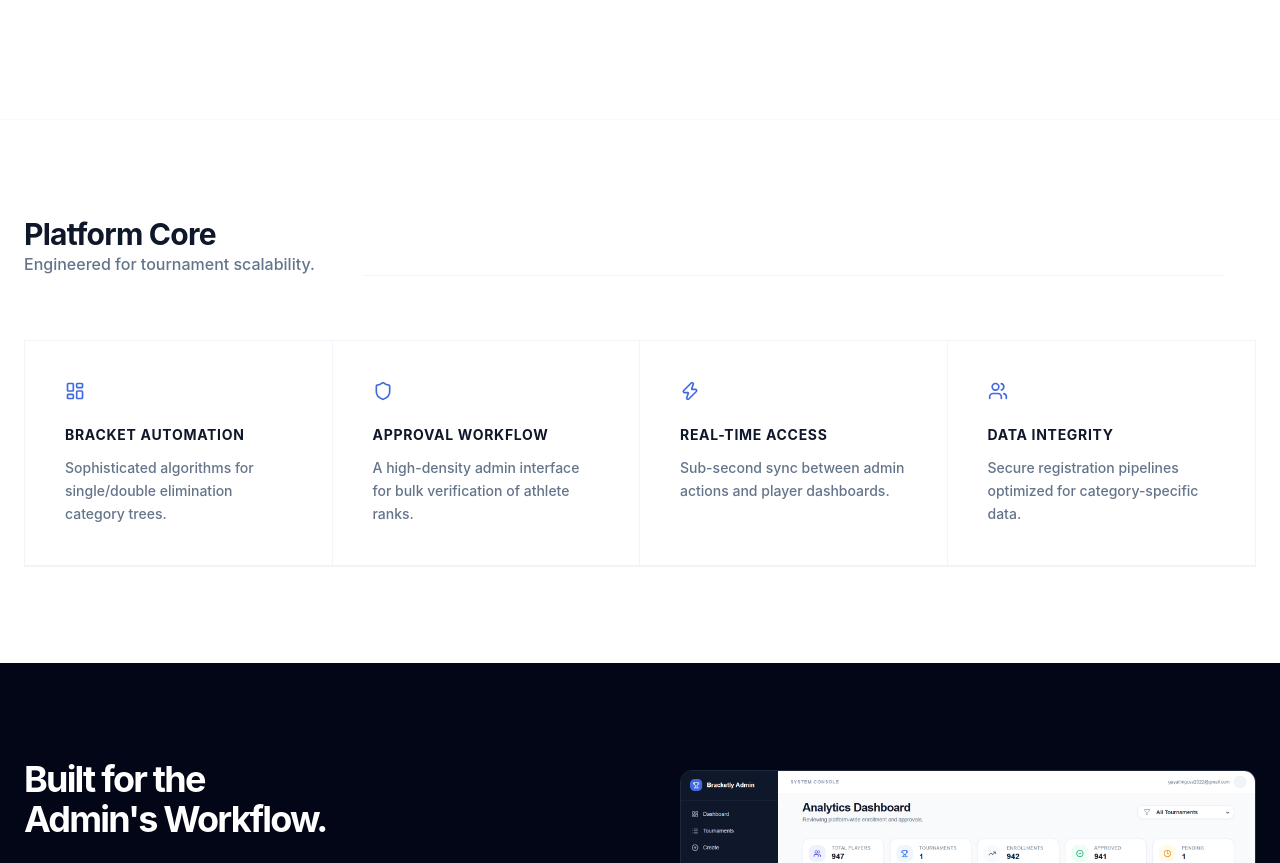
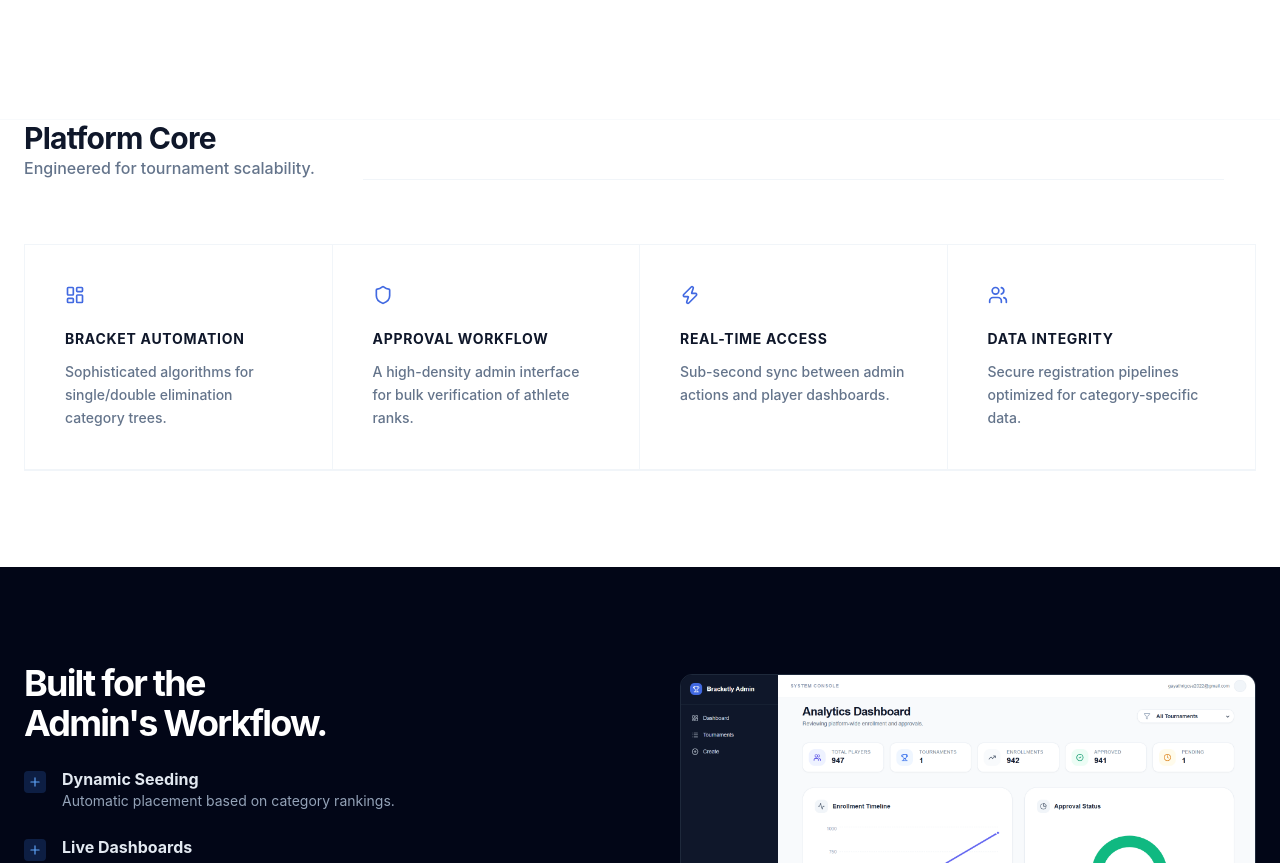
Before and after one commit to GayathriG5787/bracketly, a Next.js app: page / in a window 1280 px wide. Shown: the part 760-1623 px from the top of the page. Built offline with nearby package versions, Linux system fonts and the light colour scheme; no server answers.

Commit message:
padding in home page adjusted

```diff
--- a/app/(public)/page.tsx
+++ b/app/(public)/page.tsx
@@ -101,7 +101,7 @@
     </section>
 
       {/* --- CORE INFRASTRUCTURE (FEATURES) --- */}
-      <section id="features" className="py-24 bg-white">
+      <section id="features" className="pb-24 bg-white">
         <div className="max-w-7xl mx-auto px-6">
           <div className="flex flex-col md:flex-row md:items-end justify-between mb-16 gap-4">
             <div>
```
